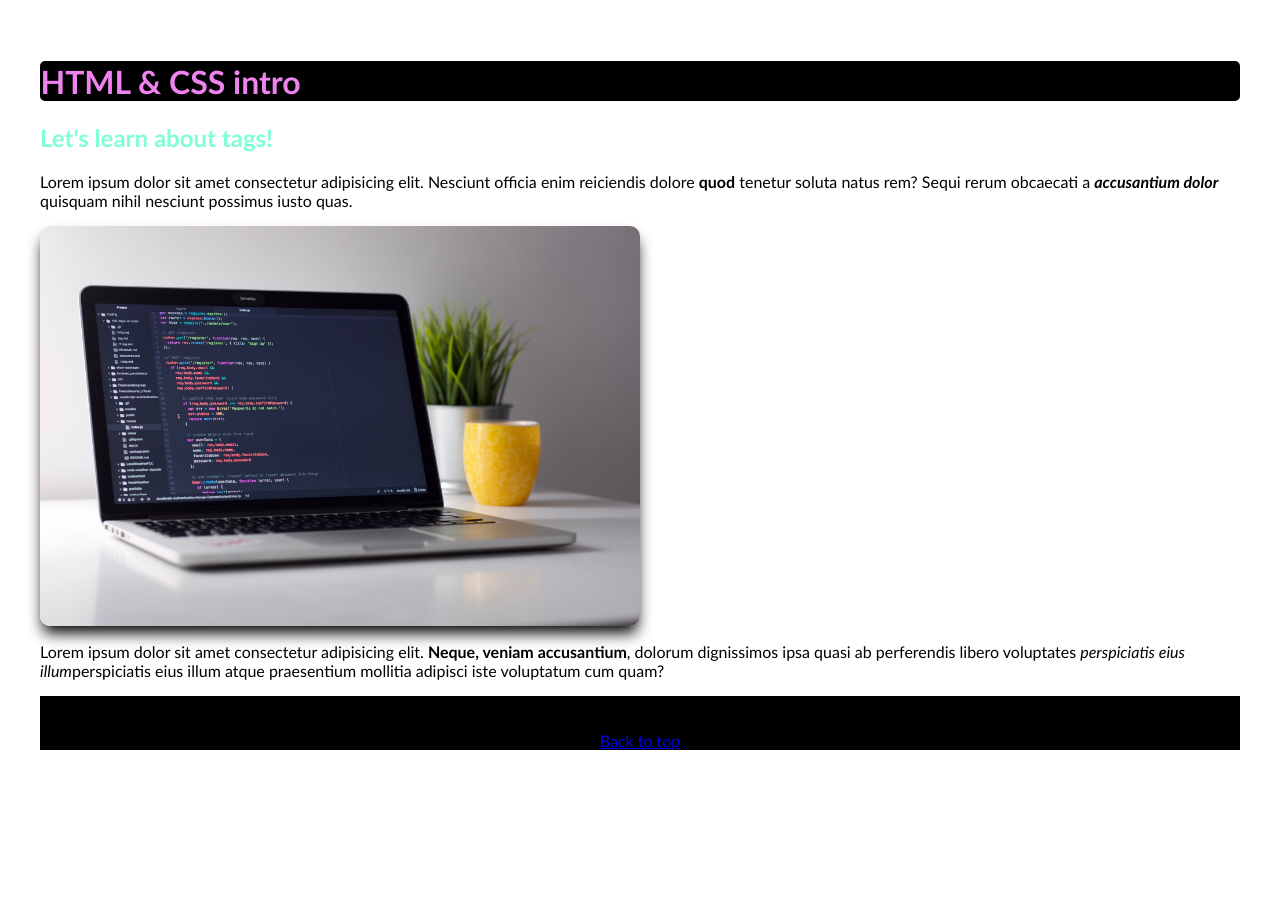
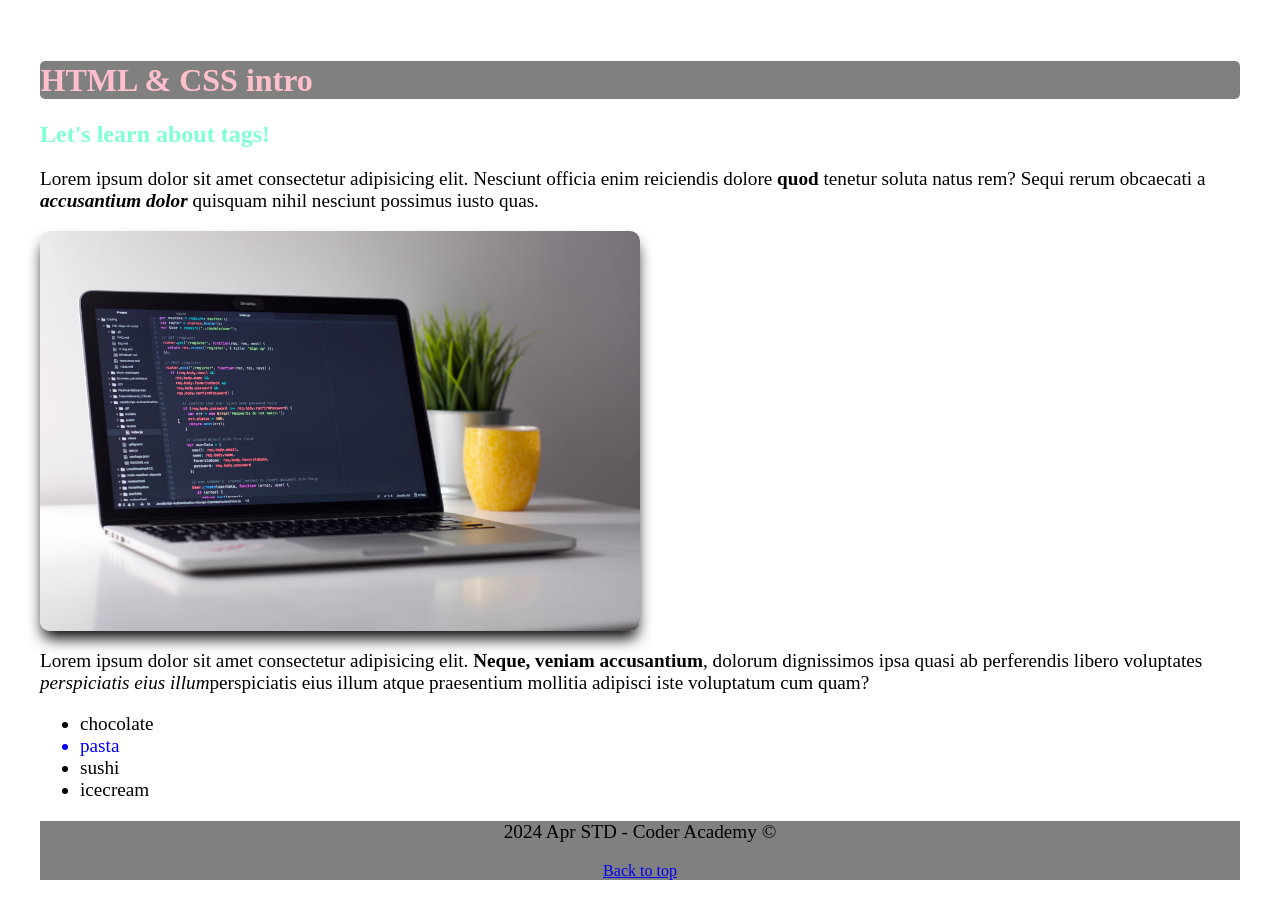
Before and after one commit to LukeZHar/t1w1-intro-to-webs, a plain HTML site: page index.html in a window 1280 px wide. Before the commit the page ends 800 px from the top, so only its background shows below. Drawn offline with Linux system fonts and the light colour scheme.

Commit message:
CSS updated styles

```diff
--- a/index.html
+++ b/index.html
@@ -37,6 +37,13 @@
                 eius illum atque praesentium mollitia
                 adipisci iste voluptatum cum quam?</p>
         </article>
+
+        <ul>
+            <li>chocolate</li>
+            <li>pasta</li>
+            <li>sushi</li>
+            <li>icecream</li>
+        </ul>
         <footer>
             <p>2024 Apr STD - Coder Academy &copy;</p>
             <a href="#Heading">Back to top</a>
--- a/style.css
+++ b/style.css
@@ -3,8 +3,8 @@
 }
 
 h1{
-    color: violet;
-    background-color: black;
+    color: pink;
+    background-color: grey;
     border-radius: 5px;
     padding: 0.5px;
 }
@@ -13,16 +13,19 @@ h2{
     color:aquamarine;
 }
 body{
-    font-family: 'Gill Sans', 'Gill Sans MT', Calibri, 'Trebuchet MS', sans-serif;
+    font-family:'Times New Roman', Times, serif;
     padding: 2.5%;
     overflow-x: hidden;
 }
 article{
     padding: 10 10 0 0
 }
+p{
+    font-size: 1.2rem;
+}
 
 img{
-    max-width: 100%;
+    max-width: 100vw;
     max-height: 50vh;
     margin: 0 auto;
     border-radius: 10px;
@@ -34,7 +37,20 @@ img{
 
 footer{
     text-align: center;
-    background-color: black;
+    background-color: grey;
     padding: px;
     margin: 0;
 }
+
+ul{
+
+}
+
+li{
+    font-size: 1.2rem;
+}
+li:nth-child(2){
+    color: blue;
+}
+
+/* article > p { font-size: 25px; } /*
```
